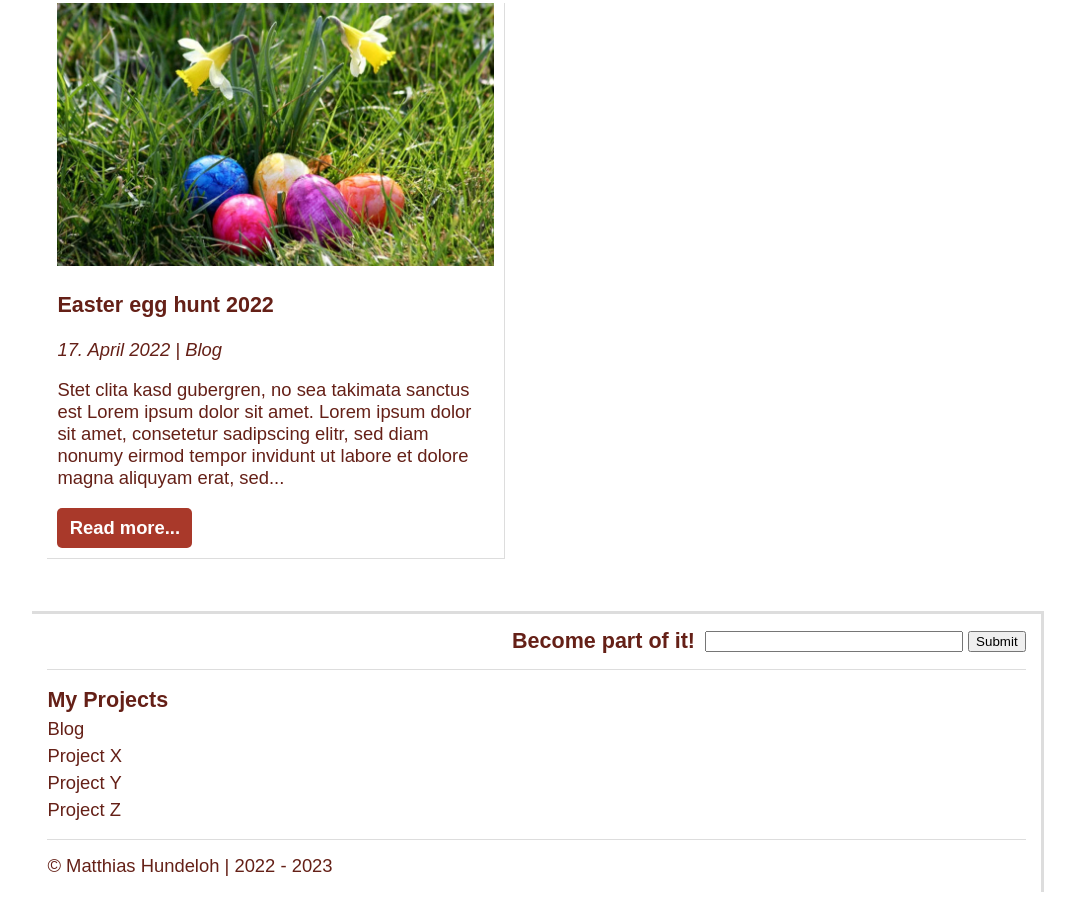
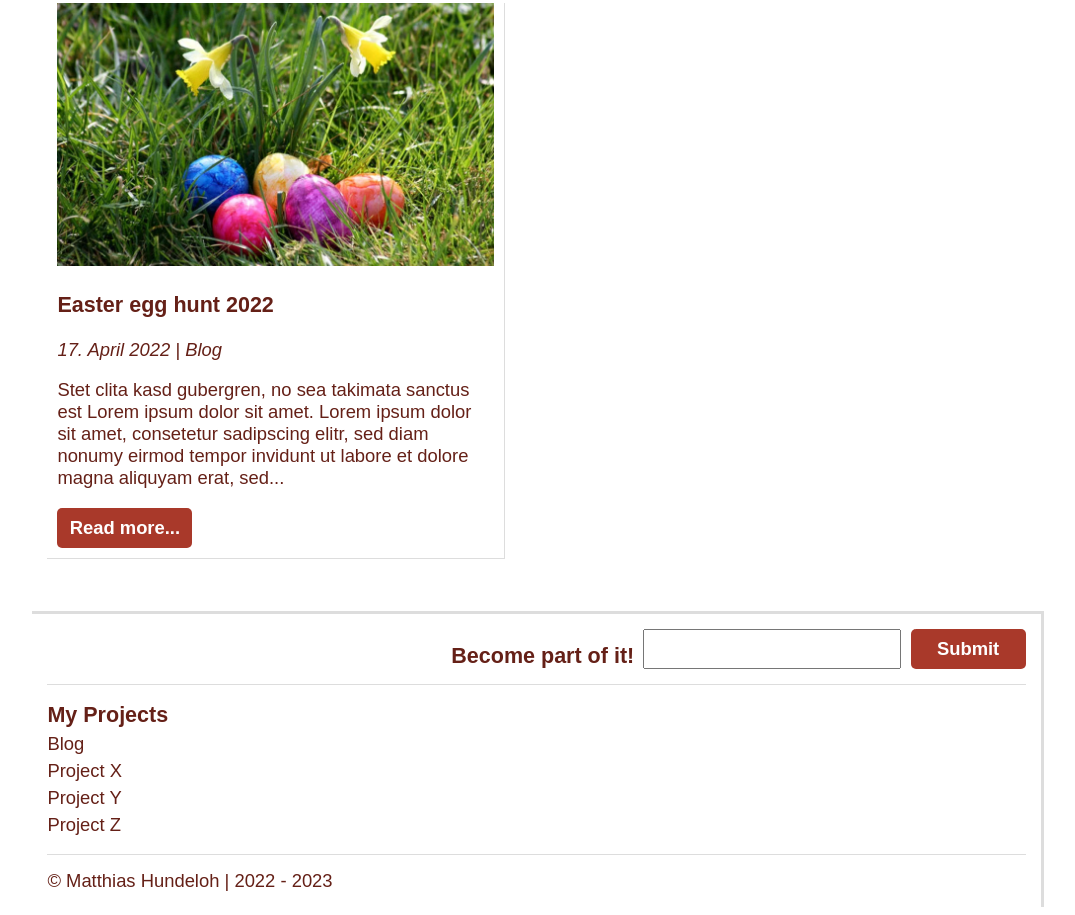
Before and after one commit to MHundeloh/MHundeloh.github.io, a plain HTML site: page blog.html in a window 1280 px wide. Shown: the part 1467-2382 px from the top of the page, without its empty margins (102-1177 px from the left). Drawn offline with Linux system fonts and the light colour scheme.

Commit message:
feat: cta-button for subscription form

```diff
--- a/blog.html
+++ b/blog.html
@@ -149,11 +149,11 @@
     <!-- Footer -->
     <div class="footer">
       <div class="subscribe">
-        <form action="#">
+        <form class="subscribe-form" action="#">
           <input class="input-email" name="email">
-          <button class="submit" name="submit" type="submit">Submit</button>
+          <button class="submit btn-cta" name="submit" type="submit">Submit</button>
         </form>
-        <div class="h3">Become part of it!</div>
+        <div class="h3 mt-auto">Become part of it!</div>
       </div>
       <div class="footer-content">
         <ul class="link-list">
--- a/css/base.css
+++ b/css/base.css
@@ -130,9 +130,15 @@
     grid-area: ft;
     display: flex;
     flex-direction: row-reverse;
-    gap: 10px;
+    gap: 0.5em;
     border-bottom: 1px solid #ddd;
     padding-bottom: 15px;
+    line-height: 25px;
+}
+
+.subscribe-form {
+    display: flex;
+    gap: 0.5em;
 }
 
 .copyright-text {
@@ -148,14 +154,18 @@
 .btn-cta {
     display: block;
     width: 115px;
-    height: 20px;
     background: #a9392a;
     padding: 10px;
     text-align: center;
+    border-width: 0;
     border-radius: 5px;
     color: white;
     font-weight: bold;
     line-height: 20px;
+}
+
+.mt-auto {
+    margin-top: auto;
 }
 
 @media (max-width: 599px) {
```
Also changed, not shown: blog/autumn-2022.html (+3 -3 lines), blog/eastern-2022.html (+3 -3 lines), blog/happy-new-year-2023.html (+3 -3 lines), blog/last-action-2022.html (+3 -3 lines), blog/summer-mountains-2022.html (+3 -3 lines).
